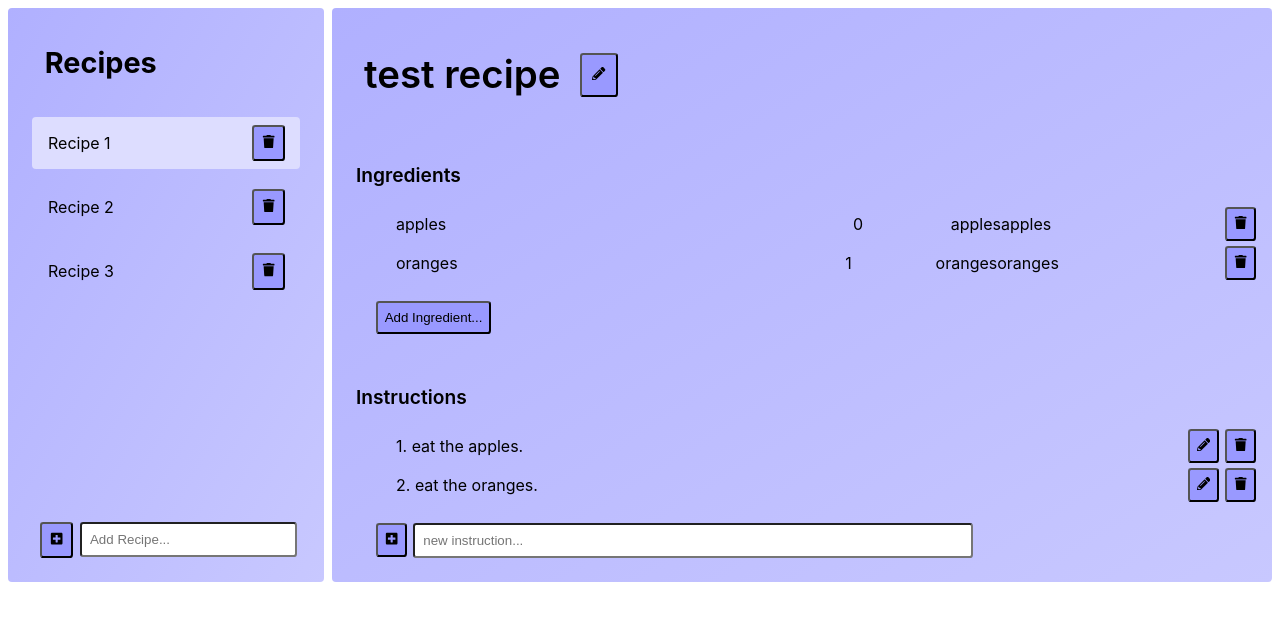
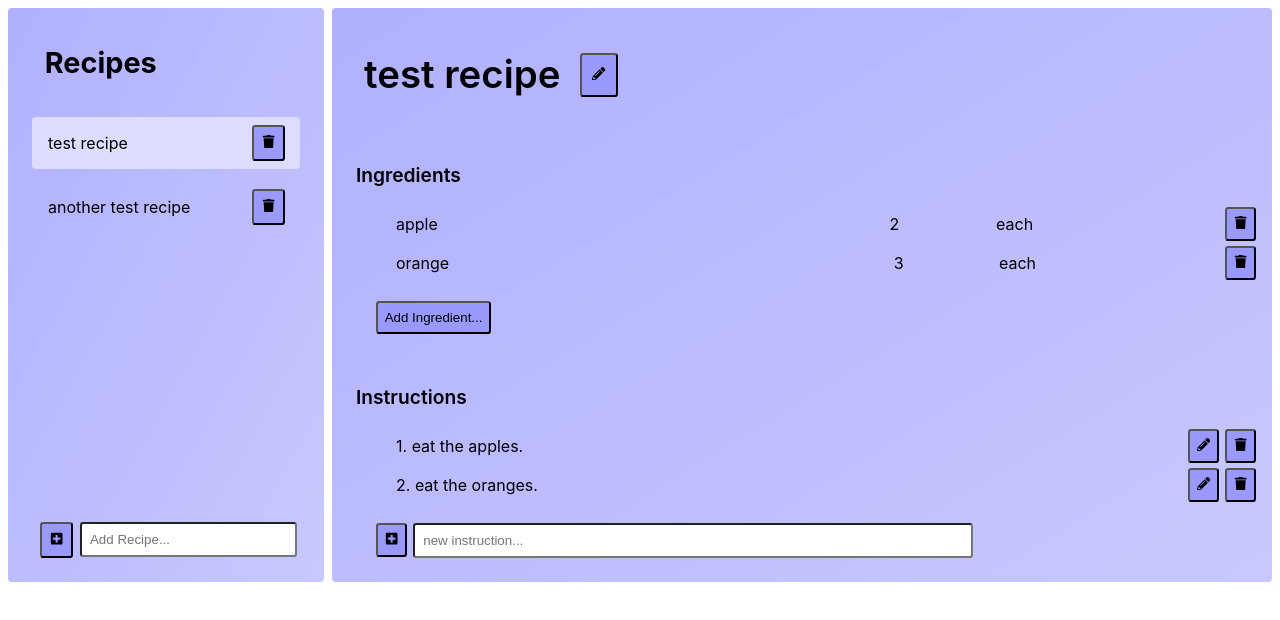
Before and after one commit to rask004/mygroceries, a React (Create React App) app: page / in a window 1280 px wide. Shown: the top 620 px of the page. Built offline with nearby package versions, Linux system fonts and the light colour scheme.

Commit message:
updated Recipes to store product and ingredient information separately, and merge as necessary when showing a recipe Detail. RecipeMaster component done.

```diff
--- a/package.json
+++ b/package.json
@@ -13,7 +13,8 @@
     "start": "react-scripts start",
     "build": "react-scripts build",
     "test": "react-scripts test",
-    "eject": "react-scripts eject"
+    "eject": "react-scripts eject",
+    "commit": "git add ./src/ package* yarn* README* .gitignore ./public/ && git commit"
   },
   "eslintConfig": {
     "extends": "react-app"
--- a/src/App.js
+++ b/src/App.js
@@ -6,18 +6,109 @@ class App extends Component {
   constructor(props) {
     super(props);
 
+    this.handleAddRecipe = this.handleAddRecipe.bind(this);
+    this.handleRemoveRecipe = this.handleRemoveRecipe.bind(this);
+
     this.state = {
+      products: [
+        { id: 1,
+          name: "apple",
+          coo: "New Zealand",
+          brand: "Pure Orchards LTD",
+          category: "produce",
+          subcategory: "fruit",
+          defaultUnit: "each",
+        },
+        { id: 2,
+          name: "orange",
+          coo: "New Zealand",
+          brand: "Pure Orchards LTD",
+          category: "produce",
+          subcategory: "fruit",
+          defaultUnit: "each",
+
+        },
+        { id: 3,
+          name: "banana",
+          coo: "Mexico",
+          brand: "Dole LTD",
+          category: "produce",
+          subcategory: "fruit",
+          defaultUnit: "each",
+
+        },
+        { id: 4,
+          name: "bluetop milk",
+          coo: "New Zealand",
+          brand: "Anchor LTD",
+          category: "foodstuffs",
+          subcategory: "dairy",
+          defaultUnit: "litre",
+
+        },
+        { id: 5,
+          name: "apple",
+          coo: "California",
+          brand: "San Fernando Produce",
+          category: "produce",
+          subcategory: "fruit",
+          defaultUnit: "each",
+
+        },
+        { id: 6,
+          name: "gherkin",
+          coo: "Australia",
+          brand: "Sunkiss Products",
+          category: "canned foods",
+          subcategory: "pickles",
+          defaultUnit: "grams",
+
+        },
+        { id: 7,
+          name: "anaroba extra-strong coffee",
+          coo: "Argentina",
+          brand: "Rio de Feliz Comidas",
+          category: "drinks",
+          subcategory: "coffee",
+          defaultUnit: "grams",
+
+        },
+      ],
       recipes: [
         {
           id: 1,
           title: "test recipe",
           ingredients: [
-            "apples",
-            "oranges",
+            { id: 1,
+              quantity: 2,
+              unit: "each",
+            },
+            { id: 2,
+              quantity: 3,
+              unit: "each",
+            },
           ],
           instructions: [
             "eat the apples.",
             "eat the oranges.",
+          ]
+        },
+        {
+          id: 2,
+          title: "another test recipe",
+          ingredients: [
+            { id: 3,
+              quantity: 2,
+              unit: "each",
+            },
+            { id: 4,
+              quantity: 0.5,
+              unit: "litre",
+            },
+          ],
+          instructions: [
+            "pour milk into a container.",
+            "slice and add the bananas.",
           ]
         },
       ],
@@ -27,9 +118,31 @@ class App extends Component {
   render() {
     return (
       <div className="App">
-        <RecipesView recipes={this.state.recipes} />
+        <RecipesView recipes={this.state.recipes} products={this.state.products}
+          handleAddRecipe={this.handleAddRecipe} handleRemoveRecipe={this.handleRemoveRecipe} />
       </div>
     );
+  }
+
+  handleAddRecipe(recipe) {
+    const recipes = this.state.recipes.slice();
+    let maxId;
+    if (recipes.length > 0) {
+      maxId = Math.max.apply(Math, recipes.map(x => x.id));
+    } else {
+      maxId = 0;
+    }
+    recipe.id = maxId + 1;
+    this.setState({
+      recipes: recipes.concat([recipe]),
+    });
+  }
+
+  handleRemoveRecipe(id) {
+    const recipes = this.state.recipes.slice();
+    const index = recipes.findIndex(x => x.id === id);
+    recipes.splice(index, 1);
+    this.setState({recipes: recipes,});
   }
 }
 
--- a/src/recipes.js
+++ b/src/recipes.js
@@ -1,25 +1,64 @@
 import React, { Component } from 'react';
 import './recipes.css';
 import {FaPencilAlt, FaTrash, FaPlusSquare} from 'react-icons/fa';
+import PropTypes from 'prop-types';
 
 class RecipesView extends Component {
     constructor(props) {
         super(props);
 
+        this.handleAddRecipe = this.handleAddRecipe.bind(this);
+        this.handleSelectRecipe = this.handleSelectRecipe.bind(this);
+        this.handleRemoveRecipe = this.handleRemoveRecipe.bind(this);
+        const id = props.recipes.length > 0 ?
+            props.recipes[0].id :
+            -1;
         this.state = {
-            selectedRecipeId: 1,
+            selectedRecipeId: id,
         }
     }
 
+    handleAddRecipe(recipe) {
+        this.props.handleAddRecipe(recipe);
+    }
+
+    handleRemoveRecipe(id) {
+        if (this.state.selectedRecipeId === id) {
+            if (this.props.recipes.length === 0) {
+                this.setState({selectedRecipeId: null});
+            }
+            else {
+                this.setState({selectedRecipeId: this.props.recipes[0].id})
+            }
+        }
+        this.props.handleRemoveRecipe(id);
+    }
+
+    handleSelectRecipe(id) {
+        this.setState({selectedRecipeId: id});
+    }
+
     render() {
-
-        const index = this.props.recipes.findIndex(x => x.id === this.state.selectedRecipeId);
-        const recipe = index >= 0 ?
+        let index = this.props.recipes.findIndex(x => x.id === this.state.selectedRecipeId);
+        let recipe = index >= 0 ?
             this.props.recipes[index] :
-            "There is no Recipe Selected.";
+            null;
+        if(recipe !== null) {
+            const ingredients = recipe.ingredients.slice();
+            for(let i = 0; i < recipe.ingredients.length; i++) {
+                const index = this.props.products.findIndex(x => x.id === ingredients[i].id);
+                const name = this.props.products[index].name;
+                ingredients[i].name = name;
+            }
+            recipe.ingredients = ingredients;
+        }
         return (
             <div className="recipes-view">
-                <RecipeMaster />
+                <RecipeMaster recipes={this.props.recipes}
+                  currentRecipe={this.state.selectedRecipeId}
+                  handleAddRecipe={this.props.handleAddRecipe}
+                  handleSelectRecipe={this.handleSelectRecipe}
+                  handleRemoveRecipe={this.handleRemoveRecipe} />
                 <RecipeDetail recipe={recipe} />
             </div>
         );
@@ -28,31 +67,70 @@ class RecipesView extends Component {
 
 class RecipeMaster extends Component {
 
+    constructor(props) {
+        super(props);
+
+        this.state = {
+            title: "",
+        }
+
+        this.handleInputChangeRecipeTitle = this.handleInputChangeRecipeTitle.bind(this);
+        this.handleSubmitNewRecipe = this.handleSubmitNewRecipe.bind(this);
+    }
+
     handleSubmitNewRecipe(event) {
         event.preventDefault();
+        const recipe = {
+            id: -1,
+            title: this.state.title,
+            ingredients: [],
+            instructions: [],
+        }
+        this.props.handleAddRecipe(recipe);
+        this.setState({title: "",});
+    }
+
+    handleInputChangeRecipeTitle(event) {
+        this.setState({title: event.target.value});
     }
 
     render() {
+        const currentRecipe = this.props.currentRecipe;
+        const recipes = this.props.recipes.map( (item, step) => {
+            return (
+                <li key={item.id} className={currentRecipe === item.id ? "active" : ""}>
+                    <div onClick={() => this.props.handleSelectRecipe(item.id)}>{item.title}</div>
+                    <button type="button" onClick={() => this.props.handleRemoveRecipe(item.id)}>
+                        <FaTrash/>
+                    </button>
+                </li>
+            );
+        });
         return (
             <section className="recipe-master">
 
                 <h2>Recipes</h2>
 
                 <ul>
-                    <li className="active"><div>Recipe 1</div><button type="button">
-                      <FaTrash/></button>
-                    </li>
-                    <li><div>Recipe 2</div><button type="button"><FaTrash/></button></li>
-                    <li><div>Recipe 3</div><button type="button"><FaTrash/></button></li>
+                    {recipes}
                 </ul>
                 <form onSubmit={(e) => this.handleSubmitNewRecipe(e)}
                         className="recipe-add">
                     <div><button type="submit"><FaPlusSquare /></button></div>
-                    <div><input placeholder="Add Recipe..." /></div>
+                    <div>
+                        <input name="title" required placeholder="Add Recipe..."
+                            value={this.state.title} onChange={this.handleInputChangeRecipeTitle}/>
+                    </div>
                 </form>
             </section>
         );
     }
+}
+
+RecipeMaster.propTypes = {
+    currentRecipe: PropTypes.number.isRequired,
+    recipes: PropTypes.array.isRequired,
+    handleAddRecipe: PropTypes.func.isRequired,
 }
 
 class RecipeDetail extends Component {
@@ -66,14 +144,14 @@ class RecipeDetail extends Component {
         let ingredients;
         let instructions;
 
-        if (this.props.recipe.title) {
+        if (this.props.recipe !== null) {
             title = this.props.recipe.title;
             ingredients = this.props.recipe.ingredients.map((item, step) => {
                 return (
-                    <li key={step}>
-                        <div className="content">{item}</div>
-                        <div className="amount">{step}</div>
-                        <div className="unit">{item}{item}</div>
+                    <li key={item.id}>
+                        <div className="content">{item.name}</div>
+                        <div className="amount">{item.quantity}</div>
+                        <div className="unit">{item.unit}</div>
                         <button type="button"><FaTrash/></button>
                     </li>
                 )
@@ -92,7 +170,7 @@ class RecipeDetail extends Component {
         return (
             <section className="recipe-detail">
                 {
-                    this.props.recipe.title ?
+                    this.props.recipe !== null ?
                     <React.Fragment>
                         <div className="detail-title">
                             <div>{title}</div>
```
